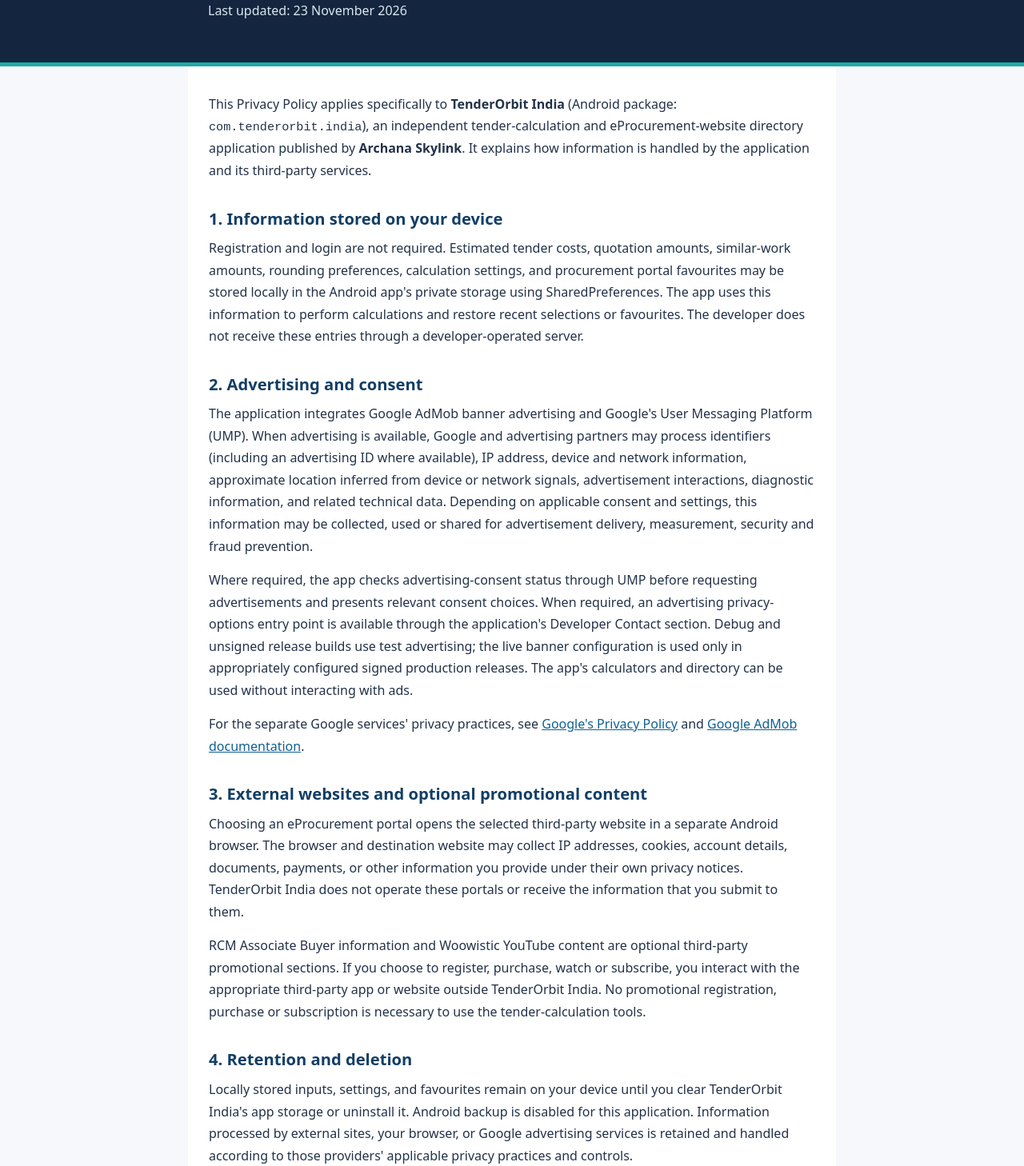
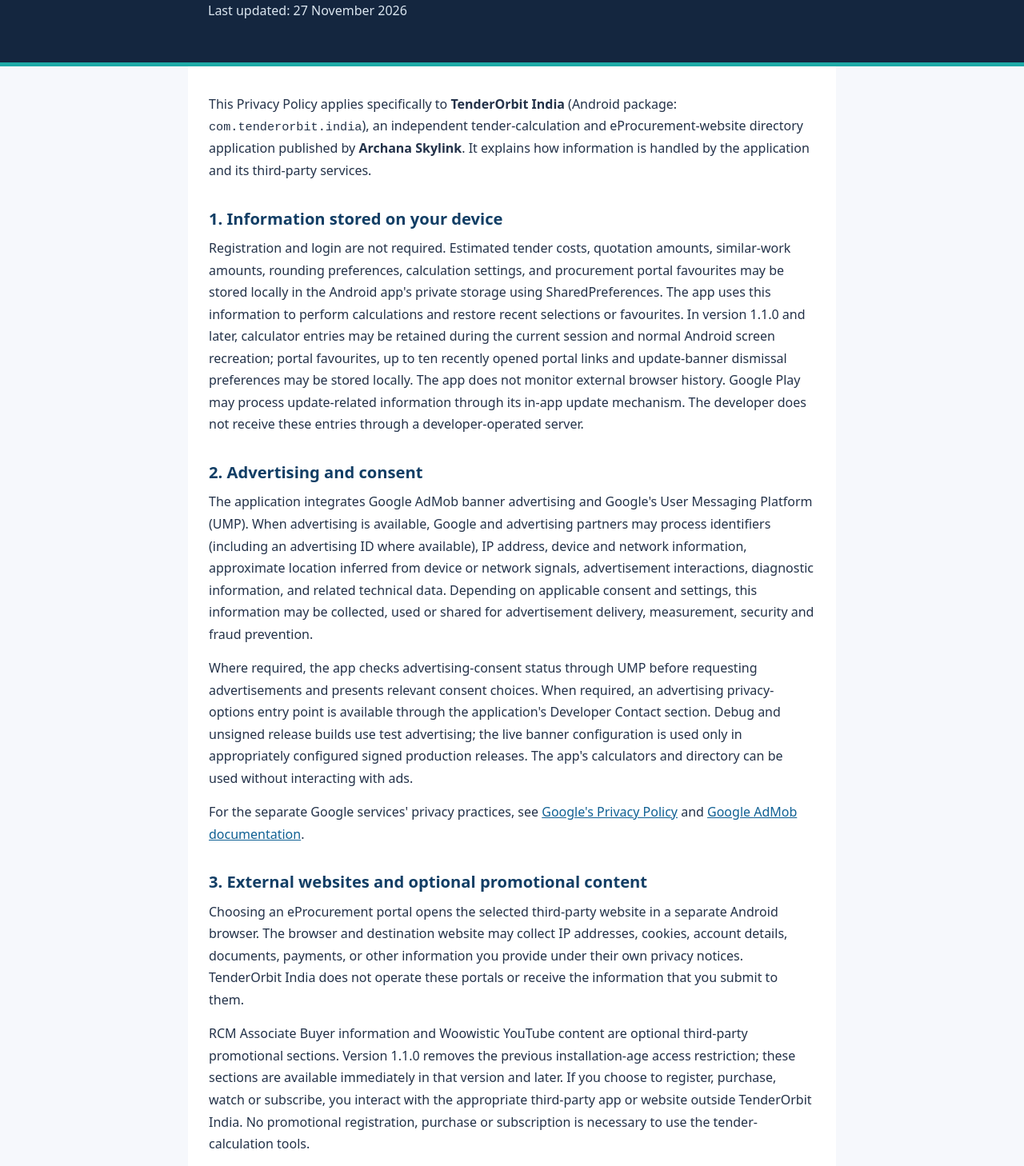
Before and after one commit to archanaskylink-afk/tenderorbit-india-privacy-policy, a plain HTML site: page index.html in a window 1280 px wide. Shown: the part 142-1600 px from the top of the page at 80% size. Drawn offline with Linux system fonts and the light colour scheme.

Commit message:
Clarify version-specific privacy disclosures for TenderOrbit India upgrade

```diff
--- a/index.html
+++ b/index.html
@@ -17,20 +17,20 @@ a{color:#0f6093;overflow-wrap:anywhere}code{font-size:.95em}footer{border-top:1p
 </style>
 </head>
 <body>
-<header><p>TenderOrbit India · Android application</p><h1>Privacy Policy</h1><p>Last updated: 23 November 2026</p></header>
+<header><p>TenderOrbit India · Android application</p><h1>Privacy Policy</h1><p>Last updated: 27 November 2026</p></header>
 <main>
 <p>This Privacy Policy applies specifically to <strong>TenderOrbit India</strong> (Android package: <code>com.tenderorbit.india</code>), an independent tender-calculation and eProcurement-website directory application published by <strong>Archana Skylink</strong>. It explains how information is handled by the application and its third-party services.</p>
 <h2>1. Information stored on your device</h2>
-<p>Registration and login are not required. Estimated tender costs, quotation amounts, similar-work amounts, rounding preferences, calculation settings, and procurement portal favourites may be stored locally in the Android app's private storage using SharedPreferences. The app uses this information to perform calculations and restore recent selections or favourites. The developer does not receive these entries through a developer-operated server.</p>
+<p>Registration and login are not required. Estimated tender costs, quotation amounts, similar-work amounts, rounding preferences, calculation settings, and procurement portal favourites may be stored locally in the Android app's private storage using SharedPreferences. The app uses this information to perform calculations and restore recent selections or favourites. In version 1.1.0 and later, calculator entries may be retained during the current session and normal Android screen recreation; portal favourites, up to ten recently opened portal links and update-banner dismissal preferences may be stored locally. The app does not monitor external browser history. Google Play may process update-related information through its in-app update mechanism. The developer does not receive these entries through a developer-operated server.</p>
 <h2>2. Advertising and consent</h2>
 <p>The application integrates Google AdMob banner advertising and Google's User Messaging Platform (UMP). When advertising is available, Google and advertising partners may process identifiers (including an advertising ID where available), IP address, device and network information, approximate location inferred from device or network signals, advertisement interactions, diagnostic information, and related technical data. Depending on applicable consent and settings, this information may be collected, used or shared for advertisement delivery, measurement, security and fraud prevention.</p>
 <p>Where required, the app checks advertising-consent status through UMP before requesting advertisements and presents relevant consent choices. When required, an advertising privacy-options entry point is available through the application's Developer Contact section. Debug and unsigned release builds use test advertising; the live banner configuration is used only in appropriately configured signed production releases. The app's calculators and directory can be used without interacting with ads.</p>
 <p>For the separate Google services' privacy practices, see <a href="https://policies.google.com/privacy">Google's Privacy Policy</a> and <a href="https://support.google.com/admob/">Google AdMob documentation</a>.</p>
 <h2>3. External websites and optional promotional content</h2>
 <p>Choosing an eProcurement portal opens the selected third-party website in a separate Android browser. The browser and destination website may collect IP addresses, cookies, account details, documents, payments, or other information you provide under their own privacy notices. TenderOrbit India does not operate these portals or receive the information that you submit to them.</p>
-<p>RCM Associate Buyer information and Woowistic YouTube content are optional third-party promotional sections. If you choose to register, purchase, watch or subscribe, you interact with the appropriate third-party app or website outside TenderOrbit India. No promotional registration, purchase or subscription is necessary to use the tender-calculation tools.</p>
+<p>RCM Associate Buyer information and Woowistic YouTube content are optional third-party promotional sections. Version 1.1.0 removes the previous installation-age access restriction; these sections are available immediately in that version and later. If you choose to register, purchase, watch or subscribe, you interact with the appropriate third-party app or website outside TenderOrbit India. No promotional registration, purchase or subscription is necessary to use the tender-calculation tools.</p>
 <h2>4. Retention and deletion</h2>
-<p>Locally stored inputs, settings, and favourites remain on your device until you clear TenderOrbit India's app storage or uninstall it. Android backup is disabled for this application. Information processed by external sites, your browser, or Google advertising services is retained and handled according to those providers' applicable privacy practices and controls.</p>
+<p>Locally stored settings, favourites and recent portal history may remain on your device until removed, the app storage is cleared or the app is uninstalled. In version 1.1.0 and later, recent portal history can be cleared in the app, and calculator entries can be cleared or reset. Android backup is disabled for this application. Information processed by external sites, your browser, or Google advertising services is retained and handled according to those providers' applicable privacy practices and controls.</p>
 <h2>5. Support communications</h2>
 <p>If you voluntarily contact the developer by email, the message, your email address and any information you submit are received through email services and may be used to respond to your request. Support requests may be retained as reasonably necessary to resolve the inquiry and comply with applicable obligations. Please do not send passwords, identity documents, or payment credentials in support requests.</p>
 <h2>6. Independence and accuracy</h2>
```
